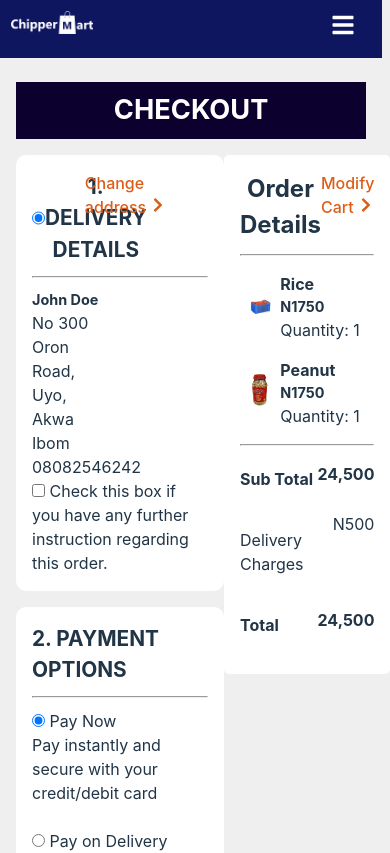
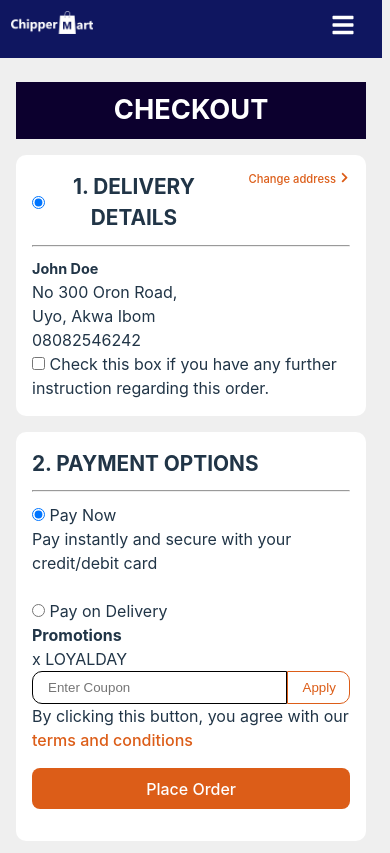
Before and after one commit to JayBeeLearn/ChipperMart, a React (Vite) app: page /checkout in a window 390 px wide. Shown: the top 853 px of the page. Built offline with nearby package versions, Linux system fonts and the light colour scheme.

Commit message:
added responsive to mycheckout

```diff
--- a/src/layout/CheckoutLayout.jsx
+++ b/src/layout/CheckoutLayout.jsx
@@ -24,7 +24,7 @@ function CheckoutLayout() {
         <div className="user-details">
           <div className="delivery-details">
             <div className="details-title">
-              <div>
+              <div className="details-heading">
                 <input type="radio" checked /> <h4> 1. DELIVERY DETAILS</h4>
               </div>
               <Link>
--- a/src/styling/Checkout.css
+++ b/src/styling/Checkout.css
@@ -23,9 +23,10 @@
 }
 
 .details-title div {
-  width: 30%;
+  width: 60%;
   display: flex;
-  justify-content: space-between;
+  justify-content: space-around;
+  align-items: center;
 }
 
 hr {
@@ -141,3 +142,30 @@ hr {
     width: 100%;
 
 }
+
+@media (max-width:420px) {
+  .checkout-section{
+    display: flex;
+    flex-direction: column;
+  }
+
+  .user-details, .cart-summary{
+    width: 100%;
+  }
+
+  .details-heading{
+    width: 90%;
+  }
+
+  .details-title a{
+    font-size: .7rem;
+  }
+
+  h4{
+    font-size: 1rem;
+  }
+
+  .coupon-input{
+    width: 100%;
+  }
+}
```
